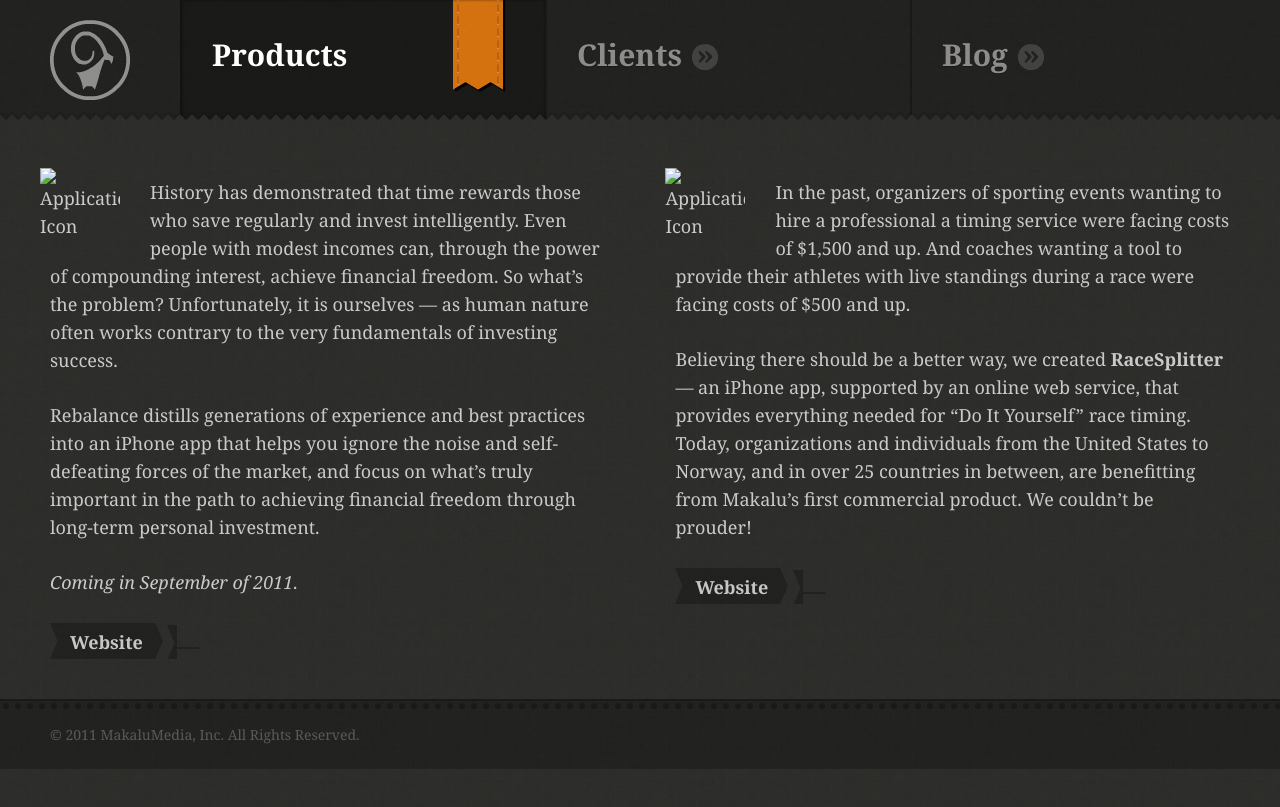
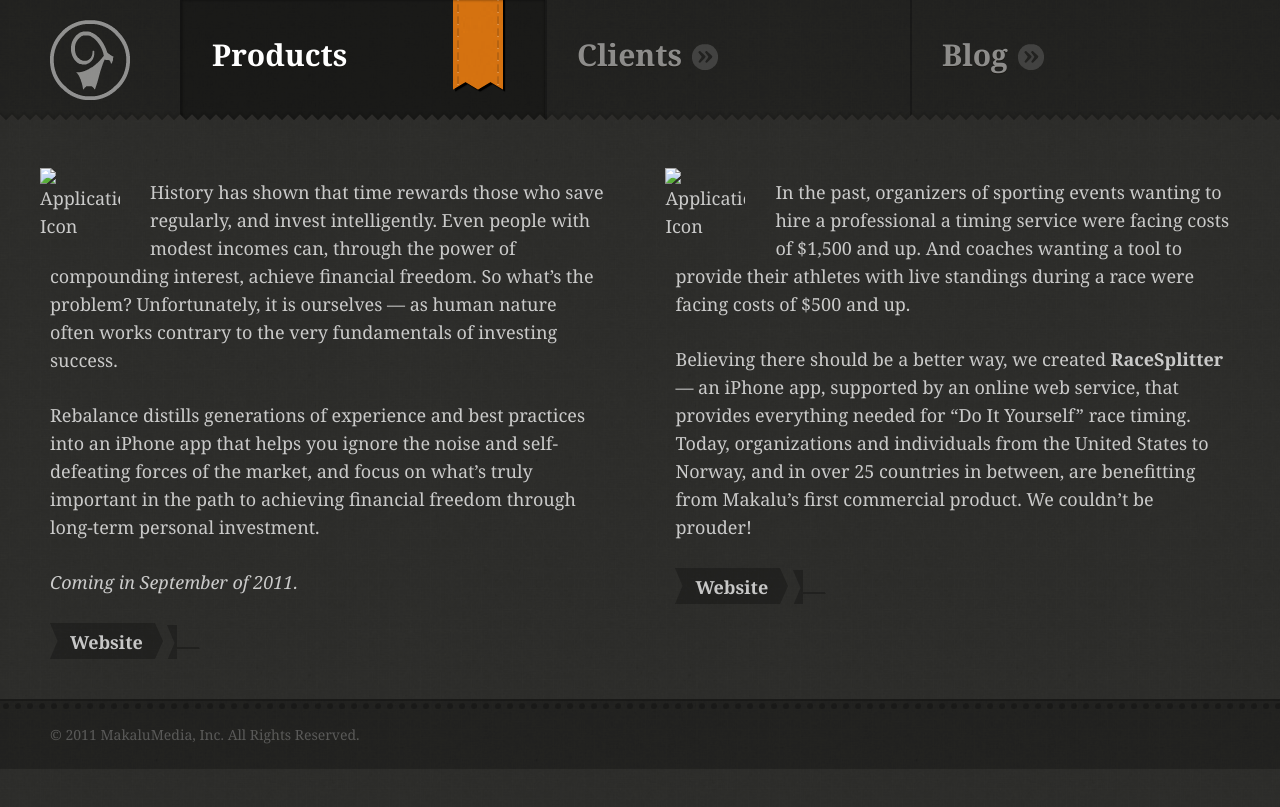
Before and after one commit to makalu/makalu.github.com, a Jekyll site: the page built from products/index.html, in a window 1280 px wide. Shown: the top 807 px of the page. Built offline with Jekyll 4.4.1, drawn with Linux system fonts in a browser that asks for light colours; nearby versions of some CDN libraries.

Commit message:
More tweaks

```diff
--- a/index.html
+++ b/index.html
@@ -64,7 +64,7 @@
         <h3>Martin &amp; Dana</h3>
       </header>
       <p>
-        Accepting nothing less than perfection, our dream-team of Martin &amp; Dana work tirelessly to find and squash those bugs.
+        Accepting nothing less than perfection, our dream-team of Martin &amp; Dana works tirelessly to find and squash those bugs.
       </p>
     </li>
   </ul>
--- a/products/_posts/2011-08-01-rebalance.markdown
+++ b/products/_posts/2011-08-01-rebalance.markdown
@@ -8,7 +8,7 @@
 twitter: @rebalance
 ---
 
-History has demonstrated that time rewards those who save regularly and invest intelligently. Even people with modest incomes can, through the power of compounding interest, achieve financial freedom. So what's the problem? Unfortunately, it is ourselves — as human nature often works contrary to the very fundamentals of investing success.
+History has shown that time rewards those who save regularly, and invest intelligently. Even people with modest incomes can, through the power of compounding interest, achieve financial freedom. So what's the problem? Unfortunately, it is ourselves — as human nature often works contrary to the very fundamentals of investing success.
 
 Rebalance distills generations of experience and best practices into an iPhone app that helps you ignore the noise and self-defeating forces of the market, and focus on what's truly important in the path to achieving financial freedom through long-term personal investment.
 
```
